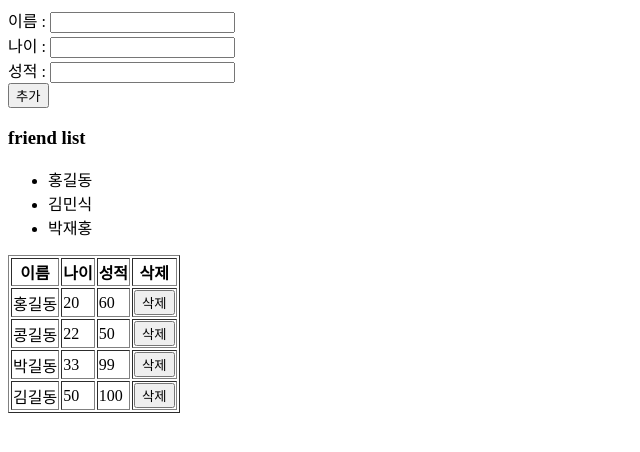
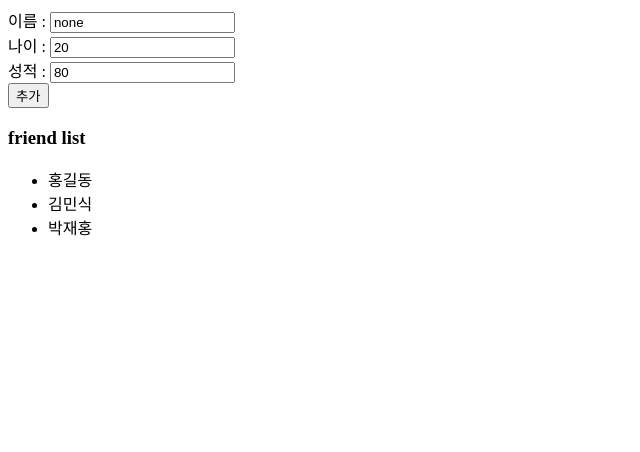
Before and after one commit to LeeWoongJae/JavasciptWEB, a plain HTML site: page dom.html in a window 1280 px wide. Shown: the whole page, without its empty margins (0-640 px from the left). Drawn offline with Linux system fonts and the light colour scheme.

Commit message:
20220214

```diff
--- a/dom.html
+++ b/dom.html
@@ -12,11 +12,11 @@
 </head>
 
 <body>
-    이름 : <input type="text" id="name"><br>
-    나이 : <input type="number" id="age"><br>
-    성적 : <input type="number" id="score"><br>
+    이름 : <input type="text" id="name" value = "TEST"><br>
+    나이 : <input type="number" id="age" value =20><br>
+    성적 : <input type="number" id="score" value = 80><br>
 
-    <button id="btn">추가</button>
+    <button id='btn'>추가</button>
 
 
     <div id="show">
@@ -27,7 +27,7 @@
             <li>박재홍</li>
         </ul>
         <!-- <p>Hello, world!</p> -->
-        <script src="dom3.js"></script>
+        <script src="dom_re.js"></script>
 
 </body>
 
```
